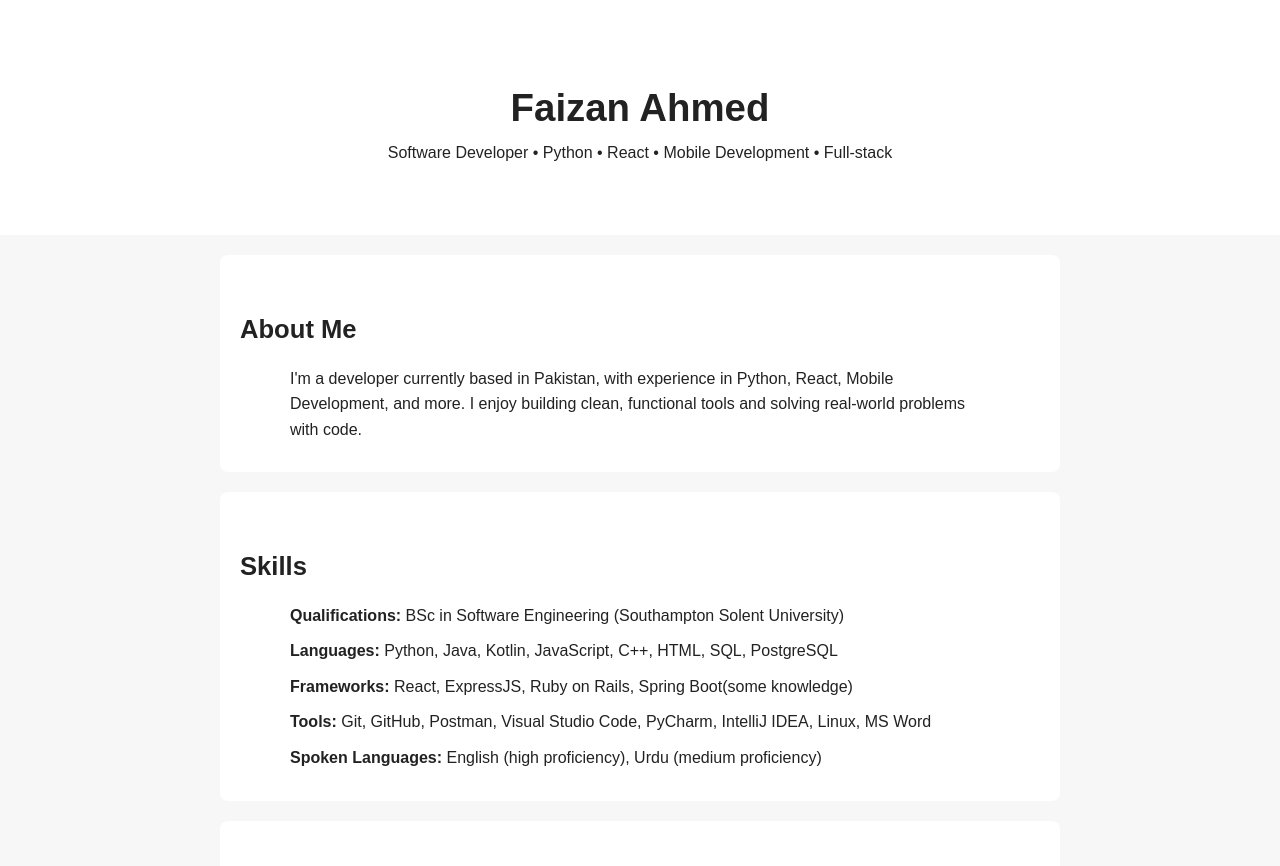
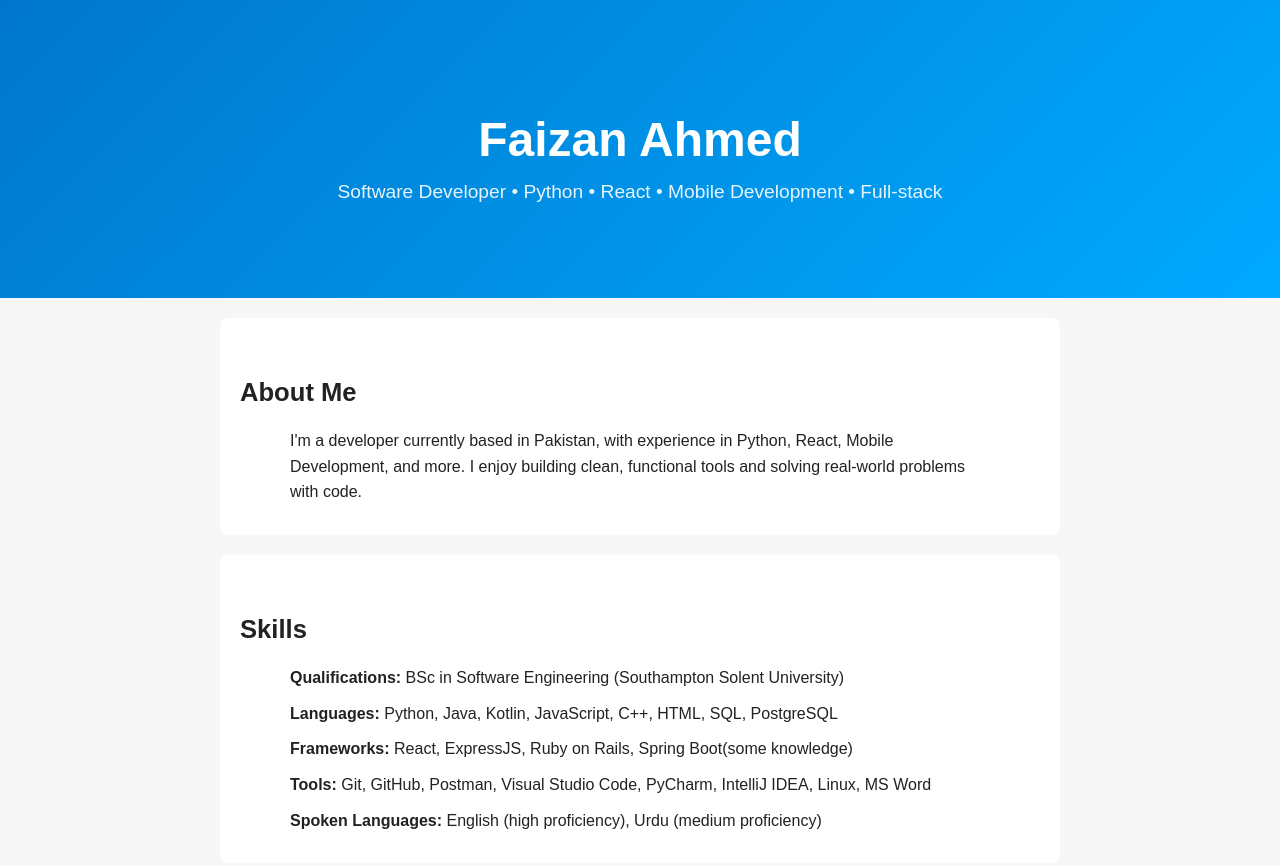
Before and after one commit to FaizanAhmed-RDVC1567/FaizanAhmed-RDVC1567.github.io, a plain HTML site: page index.html in a window 1280 px wide. Shown: the top 866 px of the page. Drawn offline with Linux system fonts and the light colour scheme.

Commit message:
Gave the header section some 'pop' to make it stand out.

```diff
--- a/styles.css
+++ b/styles.css
@@ -7,9 +7,20 @@ body {
 }
 
 header {
-    padding: 60px 20px;
+    padding: 80px 20px;
     text-align: center;
-    background: white;
+    color: white;
+    background: linear-gradient(135deg, #0077cc, #00aaff);
+}
+
+header h1 {
+    font-size: 3rem;
+    margin-bottom: 10px;
+}
+
+header p {
+    font-size: 1.2rem;
+    opacity: 0.9;
 }
 
 h1 {
```
